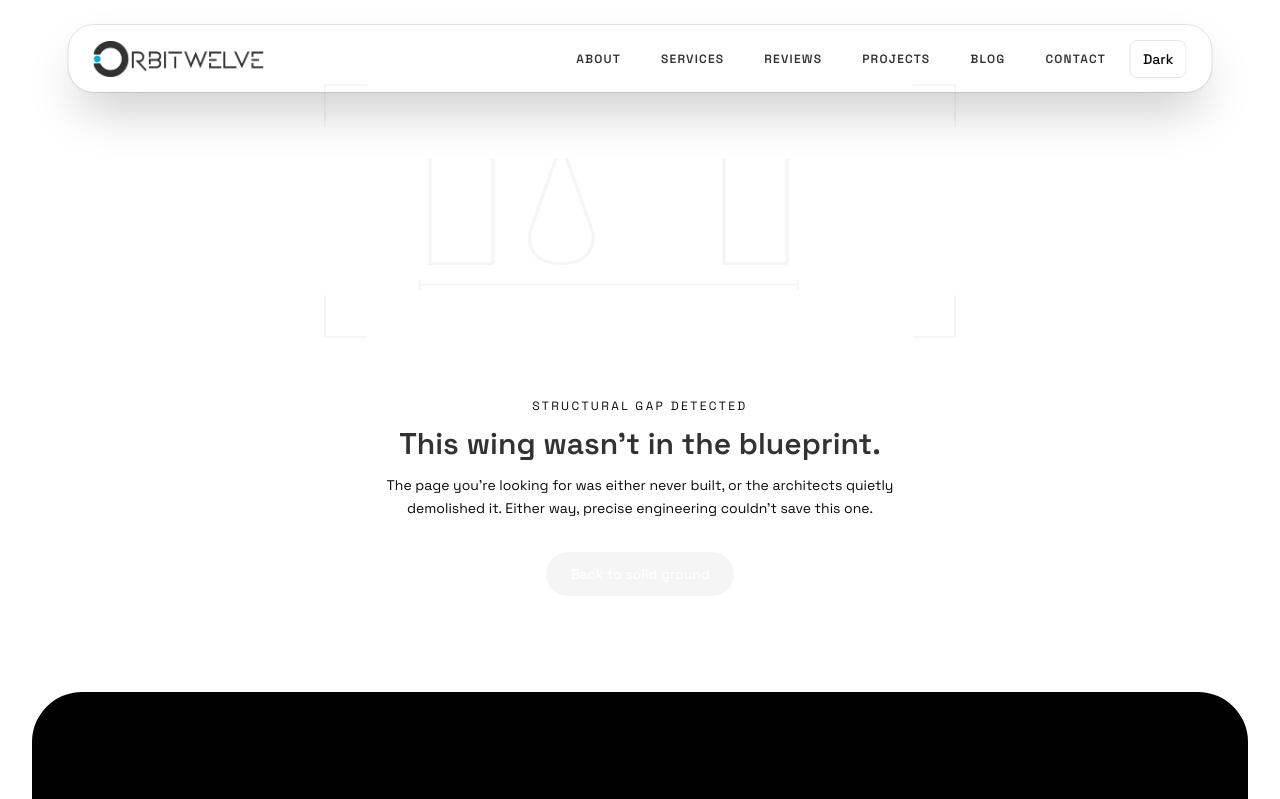
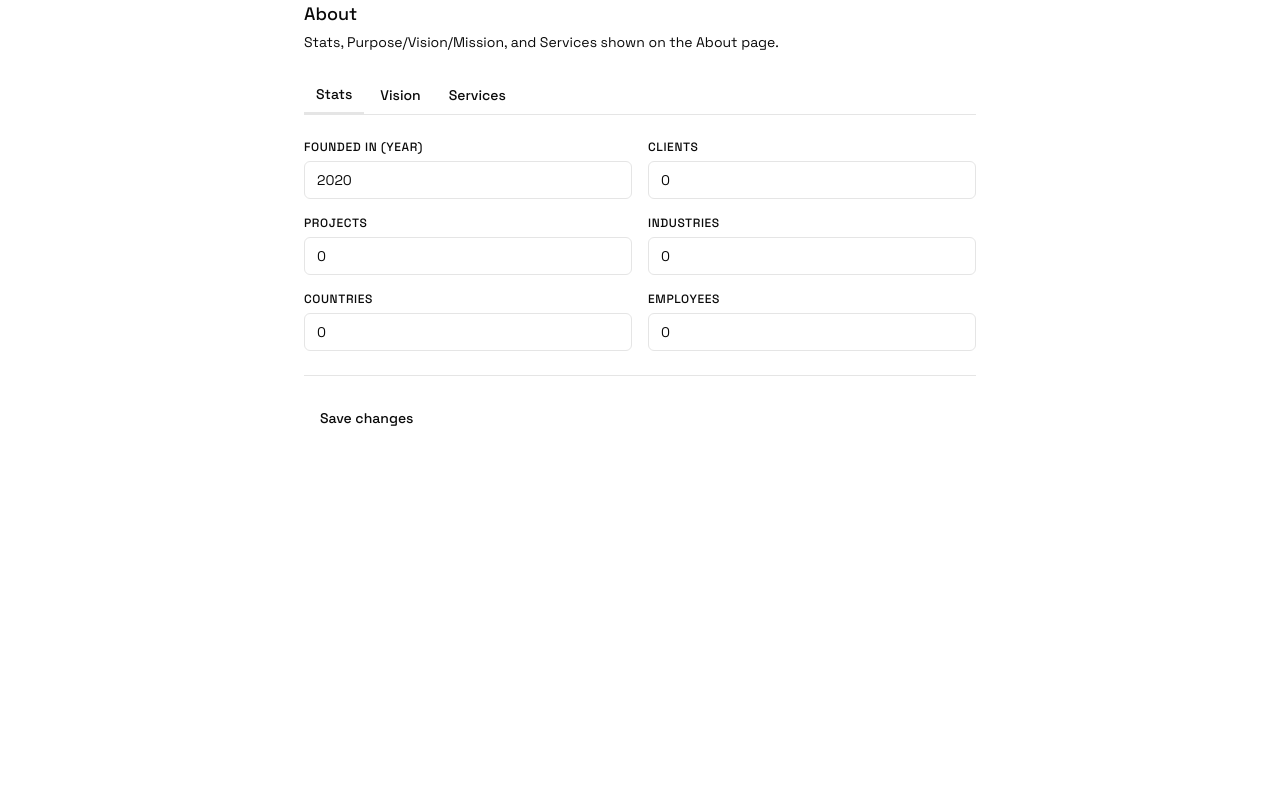
Before and after one commit to turabdev/OrbiTwelve, a Next.js app in the folder frontend/: page /dashboard/about in a window 1280 px wide. Before the commit this address had no page. Shown: the top 799 px of the page. Built offline with nearby package versions, Linux system fonts and the light colour scheme; no server answers; the database is empty.

Commit message:
feat: about-stats CMS (dashboard tab + AboutStats prop rewire)

```diff
--- a/frontend/app/about/page.tsx
+++ b/frontend/app/about/page.tsx
@@ -2,7 +2,8 @@ import TopNavBar from "@/components/TopNavBar";
 import Footer from "@/components/footer";
 import AboutStats from "@/components/AboutStats";
 import AboutServices from "@/components/AboutServices";
-import { stats, services } from "@/app/lib/about-content";
+import { services } from "@/app/lib/about-content";
+import type { AboutStatsFields } from "@/components/AboutStats";
 import Hero from "@/components/Hero";
 import CeoVideo from "@/components/CeoVideo";
 import TeamMember from "@/lib/models/TeamMember";
@@ -16,6 +17,19 @@ export default async function About() {
   await connectDB();
   const team = await TeamMember.find().sort({ order: 1 }).lean();
   const heroContent = await SiteContent.findOne({ key: "about-hero" }).lean();
+  const statsContent = await SiteContent.findOne({ key: "about-stats" }).lean();
+  const defaultStats: AboutStatsFields = {
+    founded: 2020,
+    clients: 450,
+    projects: 300,
+    industries: 15,
+    countries: 20,
+    employees: 10,
+  };
+  const statsFields = {
+    ...defaultStats,
+    ...(statsContent?.fields as Partial<AboutStatsFields> | undefined),
+  };
   const heroProps = (heroContent?.fields ?? {}) as Partial<HeroProps>;
 
   return (
@@ -25,7 +39,7 @@ export default async function About() {
         <Hero {...heroProps} />
       </div>
 
-      <AboutStats stats={stats} />
+      <AboutStats fields={statsFields} />
 
       <CeoVideo
         videoUrl="https://youtuDmhhsteSc.be/K-"
--- /dev/null
+++ b/frontend/app/dashboard/about/page.tsx
@@ -0,0 +1,195 @@
+"use client";
+
+import { useEffect, useState, type FormEvent } from "react";
+import { Loader2, CheckCircle2, AlertCircle } from "lucide-react";
+import type { AboutStatsFields } from "@/components/AboutStats";
+
+type Tab = "stats" | "vision" | "services";
+
+type SaveState = "idle" | "saving" | "saved" | "error";
+
+const emptyStats: AboutStatsFields = {
+  founded: 2020,
+  clients: 0,
+  projects: 0,
+  industries: 0,
+  countries: 0,
+  employees: 0,
+};
+
+export default function AboutDashboardPage() {
+  const [tab, setTab] = useState<Tab>("stats");
+  const [statsForm, setStatsForm] = useState<AboutStatsFields>(emptyStats);
+  const [loading, setLoading] = useState(true);
+  const [saveState, setSaveState] = useState<SaveState>("idle");
+  const [error, setError] = useState<string | null>(null);
+
+  useEffect(() => {
+    if (tab !== "stats") return;
+    let cancelled = false;
+
+    async function load() {
+      setLoading(true);
+      setError(null);
+      try {
+        const res = await fetch("/api/content/about-stats");
+        if (res.status === 404) {
+          if (!cancelled) setStatsForm(emptyStats);
+          return;
+        }
+        if (!res.ok) throw new Error(`Failed to load (${res.status})`);
+        const data = await res.json();
+        if (!cancelled) setStatsForm({ ...emptyStats, ...data.fields });
+      } catch (err) {
+        if (!cancelled) {
+          setError(err instanceof Error ? err.message : "Failed to load stats");
+        }
+      } finally {
+        if (!cancelled) setLoading(false);
+      }
+    }
+
+    load();
+    return () => {
+      cancelled = true;
+    };
+  }, [tab]);
+
+  function updateStat(key: keyof AboutStatsFields, value: string) {
+    setStatsForm((prev) => ({ ...prev, [key]: Number(value) || 0 }));
+  }
+
+  async function handleSubmit(e: FormEvent) {
+    e.preventDefault();
+    setSaveState("saving");
+    setError(null);
+
+    try {
+      const res = await fetch("/api/content/about-stats", {
+        method: "PUT",
+        headers: { "Content-Type": "application/json" },
+        body: JSON.stringify(statsForm),
+      });
+
+      if (!res.ok) {
+        const data = await res.json().catch(() => null);
+        throw new Error(data?.error ?? `Save failed (${res.status})`);
+      }
+
+      setSaveState("saved");
+      setTimeout(() => setSaveState("idle"), 2000);
+    } catch (err) {
+      setSaveState("error");
+      setError(err instanceof Error ? err.message : "Save failed");
+    }
+  }
+
+  const statFields: { key: keyof AboutStatsFields; label: string }[] = [
+    { key: "founded", label: "Founded in (year)" },
+    { key: "clients", label: "Clients" },
+    { key: "projects", label: "Projects" },
+    { key: "industries", label: "Industries" },
+    { key: "countries", label: "Countries" },
+    { key: "employees", label: "Employees" },
+  ];
+
+  return (
+    <div className="mx-auto max-w-2xl">
+      <div className="mb-6">
+        <h2 className="text-lg font-medium">About</h2>
+        <p className="mt-1 text-sm text-muted-foreground">
+          Stats, Purpose/Vision/Mission, and Services shown on the About page.
+        </p>
+      </div>
+
+      <div className="mb-6 flex flex-wrap gap-1 border-b border-border">
+        {([
+          { id: "stats", label: "Stats" },
+          { id: "vision", label: "Vision" },
+          { id: "services", label: "Services" },
+        ] as const).map((t) => (
+          <button
+            key={t.id}
+            type="button"
+            onClick={() => setTab(t.id)}
+            className={`px-3 py-2 text-sm font-medium transition-colors ${
+              tab === t.id
+                ? "border-b-2 border-primary text-foreground"
+                : "text-muted-foreground hover:text-foreground"
+            }`}
+          >
+            {t.label}
+          </button>
+        ))}
+      </div>
+
+      {tab === "stats" &&
+        (loading ? (
+          <div className="flex h-64 items-center justify-center text-muted-foreground">
+            <Loader2 className="h-5 w-5 animate-spin" />
+          </div>
+        ) : (
+          <form onSubmit={handleSubmit} className="space-y-6">
+            <div className="grid grid-cols-2 gap-4">
+              {statFields.map((f) => (
+                <Field key={f.key} label={f.label}>
+                  <input
+                    type="number"
+                    value={statsForm[f.key]}
+                    onChange={(e) => updateStat(f.key, e.target.value)}
+                    className={inputClass}
+                  />
+                </Field>
+              ))}
+            </div>
+
+            <div className="flex items-center gap-3 border-t border-border pt-6">
+              <button
+                type="submit"
+                disabled={saveState === "saving"}
+                className="rounded-sm bg-primary px-4 py-2 text-sm font-medium text-primary-foreground transition-opacity hover:opacity-90 disabled:opacity-50"
+              >
+                {saveState === "saving" ? "Saving…" : "Save changes"}
+              </button>
+
+              {saveState === "saved" && (
+                <span className="flex items-center gap-1.5 text-sm text-muted-foreground">
+                  <CheckCircle2 size={16} className="text-green-600" /> Saved
+                </span>
+              )}
+              {saveState === "error" && (
+                <span className="flex items-center gap-1.5 text-sm text-destructive">
+                  <AlertCircle size={16} /> {error}
+                </span>
+              )}
+            </div>
+          </form>
+        ))}
+
+      {tab === "vision" && (
+        <p className="py-8 text-sm text-muted-foreground">
+          Vision tab coming next.
+        </p>
+      )}
+      {tab === "services" && (
+        <p className="py-8 text-sm text-muted-foreground">
+          Services tab coming next.
+        </p>
+      )}
+    </div>
+  );
+}
+
+const inputClass =
+  "w-full rounded-sm border border-input bg-transparent px-3 py-2 text-sm outline-none transition-colors focus:border-ring";
+
+function Field({ label, children }: { label: string; children: React.ReactNode }) {
+  return (
+    <div>
+      <label className="mb-1.5 block text-xs font-medium uppercase tracking-wider text-muted-foreground">
+        {label}
+      </label>
+      {children}
+    </div>
+  );
+}
--- a/frontend/components/AboutStats.tsx
+++ b/frontend/components/AboutStats.tsx
@@ -1,7 +1,29 @@
 import RollingCounter from "@/components/RollingCounter";
 import type { StatItem } from "@/types/about";
 
-export default function AboutStats({ stats }: { stats: StatItem[] }) {
+export interface AboutStatsFields {
+  founded: number;
+  clients: number;
+  projects: number;
+  industries: number;
+  countries: number;
+  employees: number;
+}
+
+function buildStats(fields: AboutStatsFields): StatItem[] {
+  return [
+    { value: fields.founded, suffix: "", label: "Founded in" },
+    { value: fields.clients, suffix: "+", label: "Clients" },
+    { value: fields.projects, suffix: "+", label: "Projects" },
+    { value: fields.industries, suffix: "+", label: "Industries" },
+    { value: fields.countries, suffix: "+", label: "Countries" },
+    { value: fields.employees, suffix: "+", label: "Employees" },
+  ];
+}
+
+export default function AboutStats({ fields }: { fields: AboutStatsFields }) {
+  const stats = buildStats(fields);
+
   return (
     <section className="px-6 py-16">
       <div className="mx-auto grid max-w-6xl grid-cols-2 gap-x-6 gap-y-10 sm:grid-cols-3 md:grid-cols-6">
```
